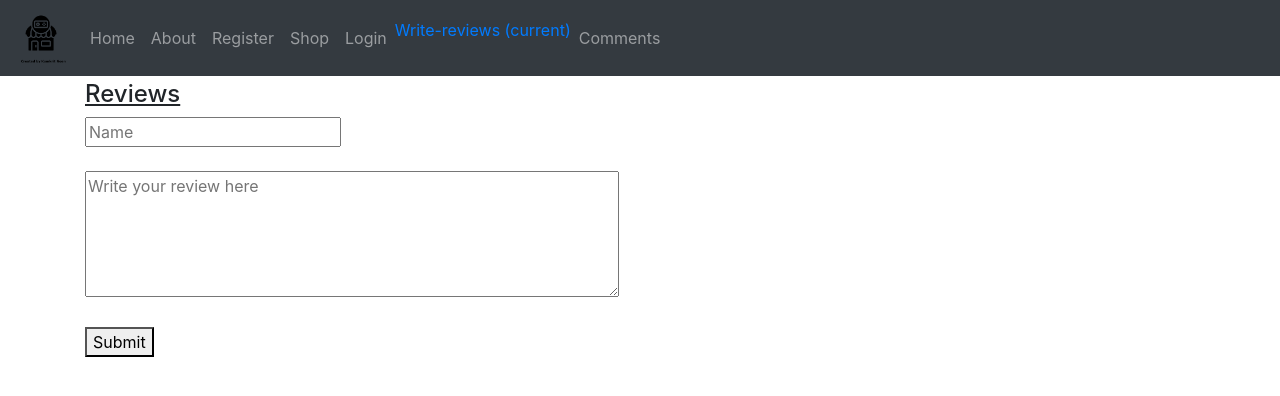
After one commit to davidobsz/Flask-GAE-game-shop-assignment, a Flask app: page /write-reviews in a window 1280 px wide. The commit adds this page. Shown: the top 396 px of the page. Run offline with Flask 2, Linux system fonts and the light colour scheme; some libraries are stand-ins or nearby versions.

Commit message:
Added ability to add reviews/comment

```diff
--- a/main.py
+++ b/main.py
@@ -8,9 +8,9 @@ from flask import Flask, render_template, request, redirect, url_for, session
 from flask import jsonify
 from pymongo import MongoClient
 
-
 app = Flask(__name__)
 logged_in = False
+
 
 @app.route('/')
 @app.route('/home')
@@ -52,10 +52,7 @@ def submitted_form():
 cluster = MongoClient("mongodb+srv://d:d@cluster0.ccyermz.mongodb.net/?retryWrites=true&w=majority")
 db = cluster["Pythontest"]
 collection = db["Students"]
-products=db["fs.files"]
-
-
-
+products = db["fs.files"]
 
 
 def get_mongodb_items():
@@ -110,11 +107,51 @@ def hello():
 
     return render_template("shop.html", response=data["items"])
 
+
 @app.route("/login", methods=["GET", "POST"])
 def login():
     return render_template("login.html")
 
-# -------------------------------------------
+
+@app.route("/write-reviews", methods=["GET", "POST"])
+def writeReviews():
+    return render_template("write-reviews.html")\
+
+
+
+@app.route("/comments", methods=["GET", "POST"])
+def comments():
+    global name, review
+    url = "https://europe-west2-river-psyche-366910.cloudfunctions.net/reviews"
+    response = requests.get(url)
+    responseString = response.content
+    responseString = str(responseString)
+    responseString = responseString[3:-2]
+
+    responseString2 = "{\"items\":[" + responseString + "]}"
+    data = json.loads(responseString2)
+    print(data)
+    print("RESPONSE STRING FROM CLOUD FUNCTION", responseString)
+    client = MongoClient("mongodb+srv://d:d@cluster0.ccyermz.mongodb.net/?retryWrites=true&w=majority")
+    # connect to the db
+    db = client.Shop
+    collection = db.reviews
+
+    if request.method == "POST":
+        name = request.form["name"]
+        review = request.form["review"]
+
+        data = {
+            "name": name,
+            "review": review
+        }
+        #insert_user = collection.insert_one(data)
+
+    myCursor = db.reviews.find({})
+    list_cur = list(myCursor)
+    print(list_cur)
+
+    return render_template("comments.html", response=list_cur)
 
 @app.errorhandler(500)
 def server_error(e):
--- a/static/css/custom.css
+++ b/static/css/custom.css
@@ -2,7 +2,7 @@
  * Padding for the body (to accomodate the fixed nav-bar).
  */
  body {
-	 margin: 0px;
+	 margin: auto;
 	 padding: 0px;
 	 padding-top: 5rem;
    }
@@ -22,6 +22,10 @@
     height: 50px;
     object-fit: cover;
 }
+
+div {
+    position: center;
+}
 .navbar{
     size: 15px;
 }
--- a/static/css/main.css
+++ b/static/css/main.css
@@ -6,13 +6,12 @@
 }
 
 body {
-  background-color: lightgray;
+
 }
 
 h1 {
   margin-bottom: 8%;
   text-align: center;
-  color: Gray;
   letter-spacing: 0.1em;
 }
 
@@ -48,10 +47,11 @@ input, button {
   box-shadow: 0 4px 8px 0 rgba(0,0,0,0.2);
   /* horizontal align */
   width: 40vw;
-  margin-left: 30vw;
   /* vertical align */
   height: 70vh;
   margin-top: 15vh;
+  margin-left: 25%;
+  text-align: center;
 }
 
 #submit, #create-acct-btn {
--- a/templates/about.html
+++ b/templates/about.html
@@ -1,9 +1,9 @@
 {% extends "base.html" %}
 {% set active_page = "about" %}
 {% block content %}
-<p>Contact information:
+<p class="about-text">Contact information:
 </p>
-<ul>
+<ul id="contact-info">
     <li>Email: Game@game.com</li>
     <li>Phone: 072445323</li>
     <li>Location: Boscombe, BH3 3BH</li>
--- a/templates/base.html
+++ b/templates/base.html
@@ -24,7 +24,7 @@ nymous">
 here! -->
 
  {% set navigation_bar = [('/', 'home', 'Home'), ('/about', 'about', 'About'), ('
-/register','register','Register'), ('/shop', 'shop', 'Shop'), ("/registration", "create account", "Create account"), ("/login", "login", "Login"), ("/reviews", "reviews", "Reviews")] -%}
+/register','register','Register'), ('/shop', 'shop', 'Shop'), ("/login", "login", "Login"), ("/write-reviews", "write-reviews", "Write-reviews"),("/comments", "comments", "Comments")] -%}
  {% set active_page = active_page|default('home') -%}
  <body>
  <nav class="navbar navbar-expand-md navbar-dark bg-dark fixed-top">
--- /dev/null
+++ b/templates/write-reviews.html
@@ -0,0 +1,11 @@
+{% extends "base.html" %}
+{% set active_page = "write-reviews" %}
+{% block content %}
+
+<h4><u>Reviews</u></h4>
+<form id="review-form" method="post" action="{{ url_for('comments') }}">
+    <input type="text" placeholder="Name" name="name"><br><br>
+    <textarea name="review" rows="5" cols="50" placeholder="Write your review here"></textarea><br><br>
+    <button type="submit">Submit</button>
+</form>
+{% endblock %}
```
Also changed, not shown: other parts of static/css/custom.css (+38 -3 lines), static/app.js (+18 -1 lines), templates/comments.html (added, +16 -0 lines), templates/shop.html (+26 -7 lines).
